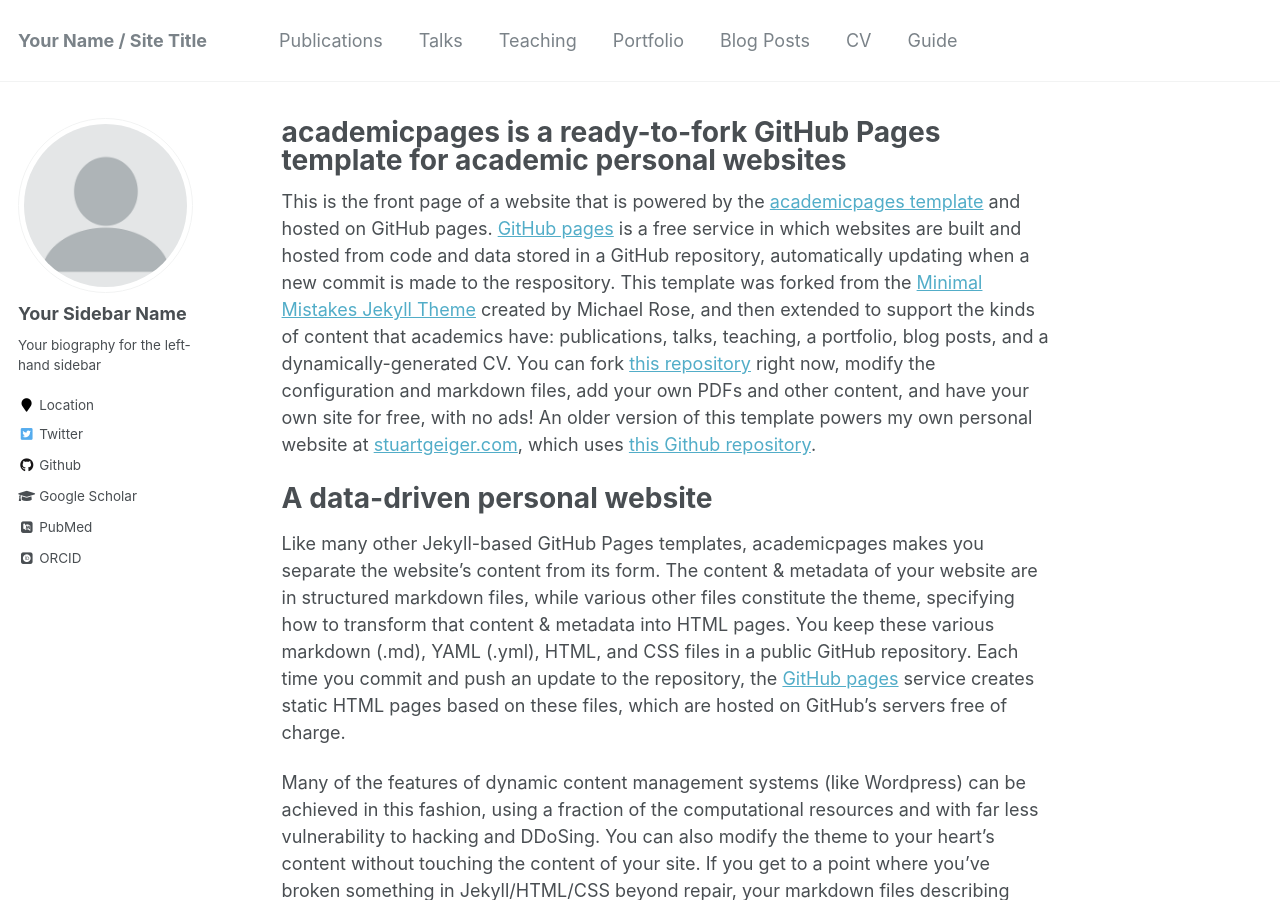
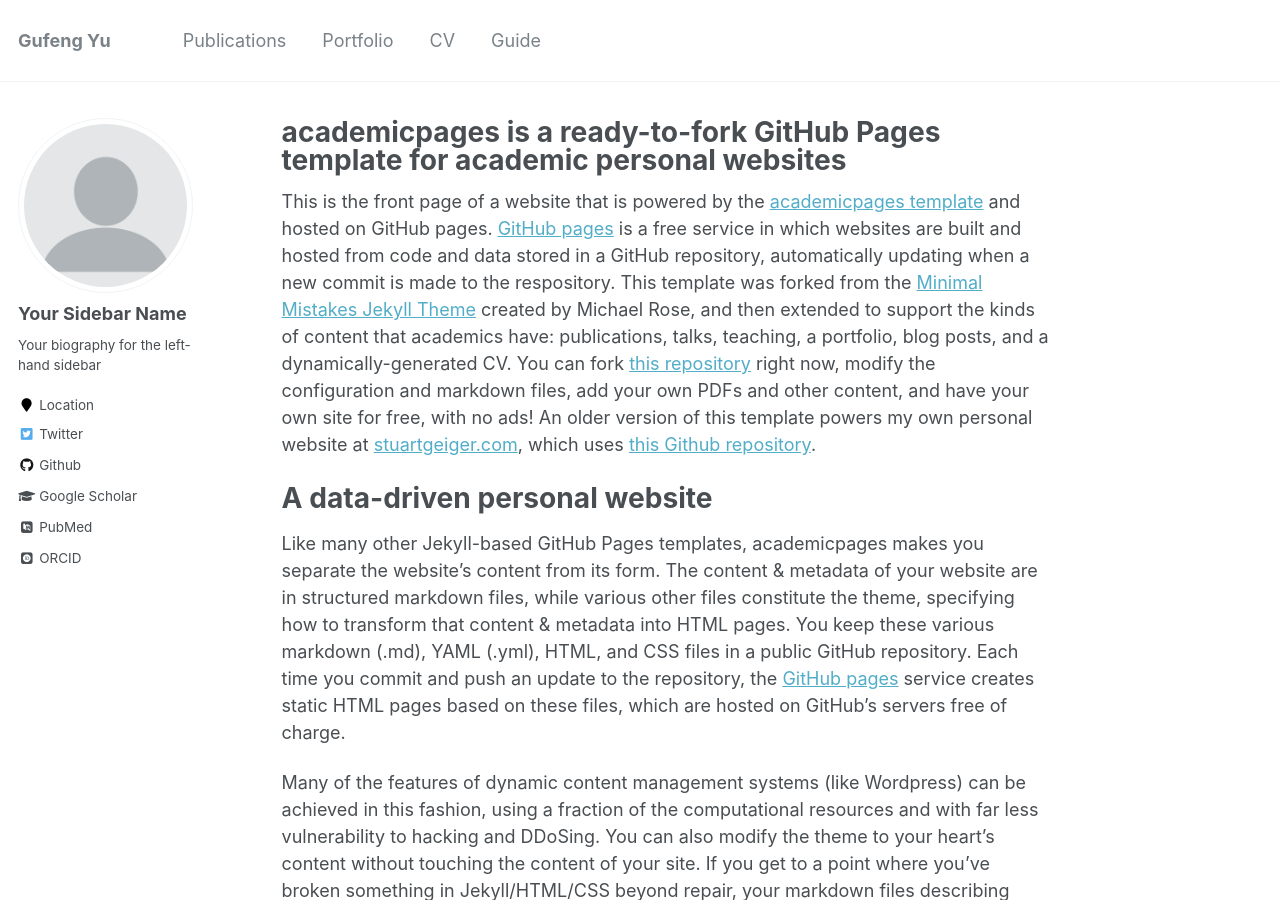
Before and after one commit to GufengYu520/gufengyu520.github.io, a Jekyll site: the page built from _pages/about.md, in a window 1280 px wide and 900 px high. Built offline with Jekyll 4.4.1, drawn with Linux system fonts in a browser that asks for light colours; some web fonts are replaced; some of the changed text lies outside the part shown.

Commit message:
some update

```diff
--- a/_config.yml
+++ b/_config.yml
@@ -7,9 +7,9 @@
 
 # Site Settings
 locale                   : "en-US"
-title                    : "Your Name / Site Title"
+title                    : "Gufeng Yu"
 title_separator          : "-"
-name                     : &name "Your Name"
+name                     : &name "Gufeng Yu"
 description              : &description "personal description"
 url                      : https://academicpages.github.io # the base hostname & protocol for your site e.g. "https://mmistakes.github.io"
 baseurl                  : "" # the subpath of your site, e.g. "/blog"
```
Also changed, not shown: _data/navigation.yml (+6 -6 lines).
